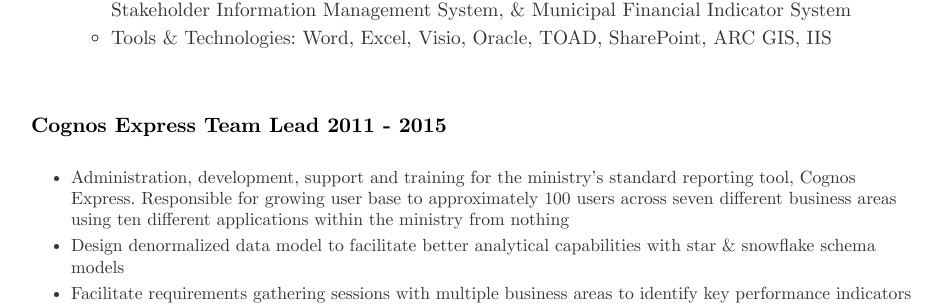
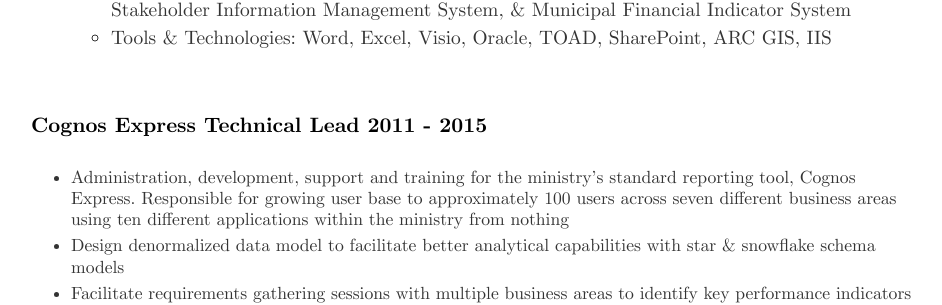
Before and after one commit to kassamkhakoo/kassamkhakoo.github.io, a Jekyll site: the page built from cv/index.html, in a window 1280 px wide and 900 px high, scrolled down 2936 px. Shown: the part 147-452 px from the top of the window, without its empty margins (161-1103 px from the left). Built offline with Jekyll 4.4.1, drawn with Linux system fonts in a browser that asks for light colours.

Commit message:
Update index.html

```diff
--- a/cv/index.html
+++ b/cv/index.html
@@ -90,7 +90,7 @@
 			</li>
 		</ul>
 	    	<br>
-		<h4> <b>Cognos Express Team Lead</b> 2011 - 2015</h4>
+		<h4> <b>Cognos Express Technical Lead</b> 2011 - 2015</h4>
 
 		<ul style="list-style-type:disc">
 			<li>Administration, development, support and training for the ministry’s standard reporting tool, Cognos Express.  Responsible for growing user base to approximately 100 users across seven different business areas using ten different applications within the ministry from nothing</li>
```
